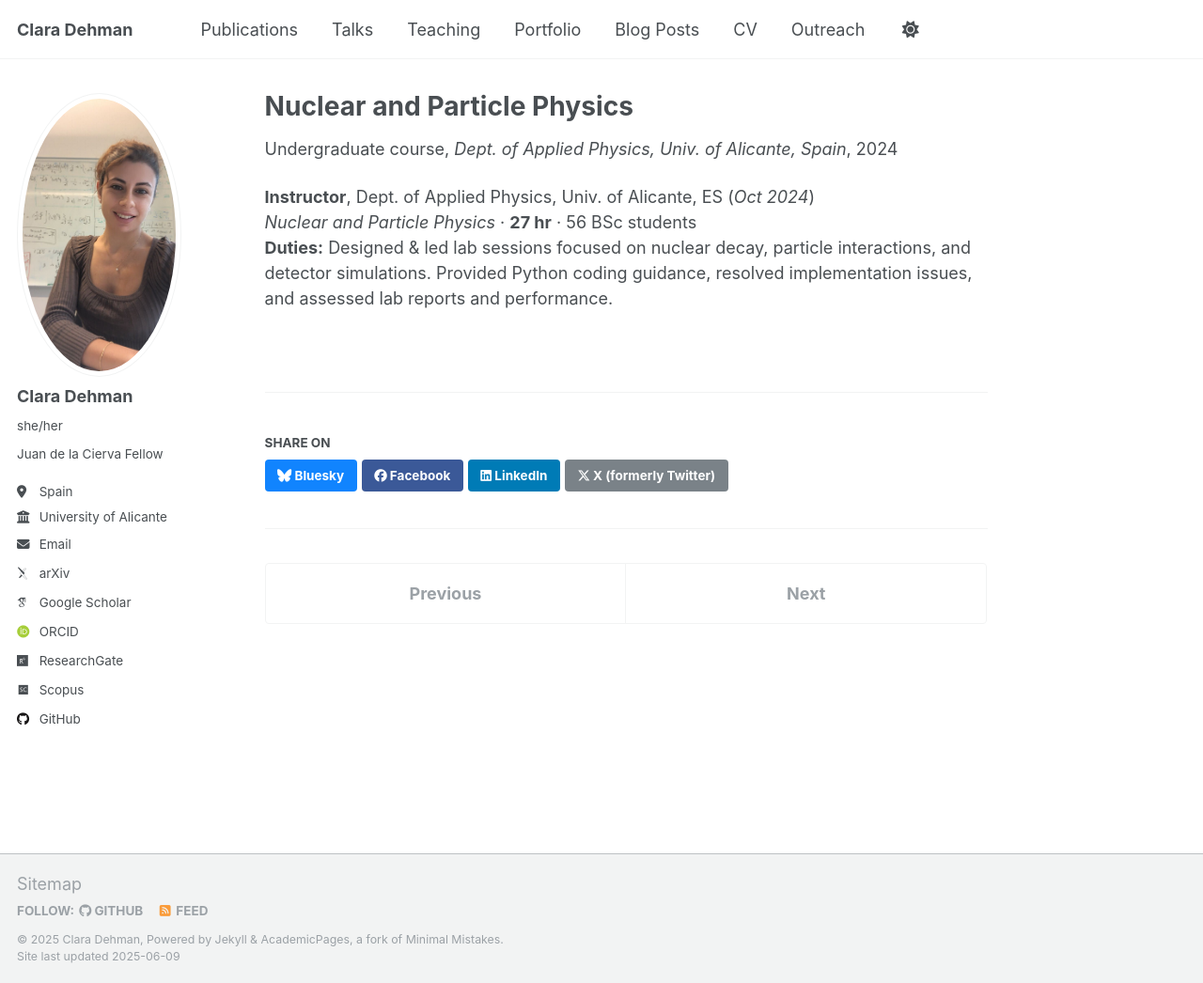
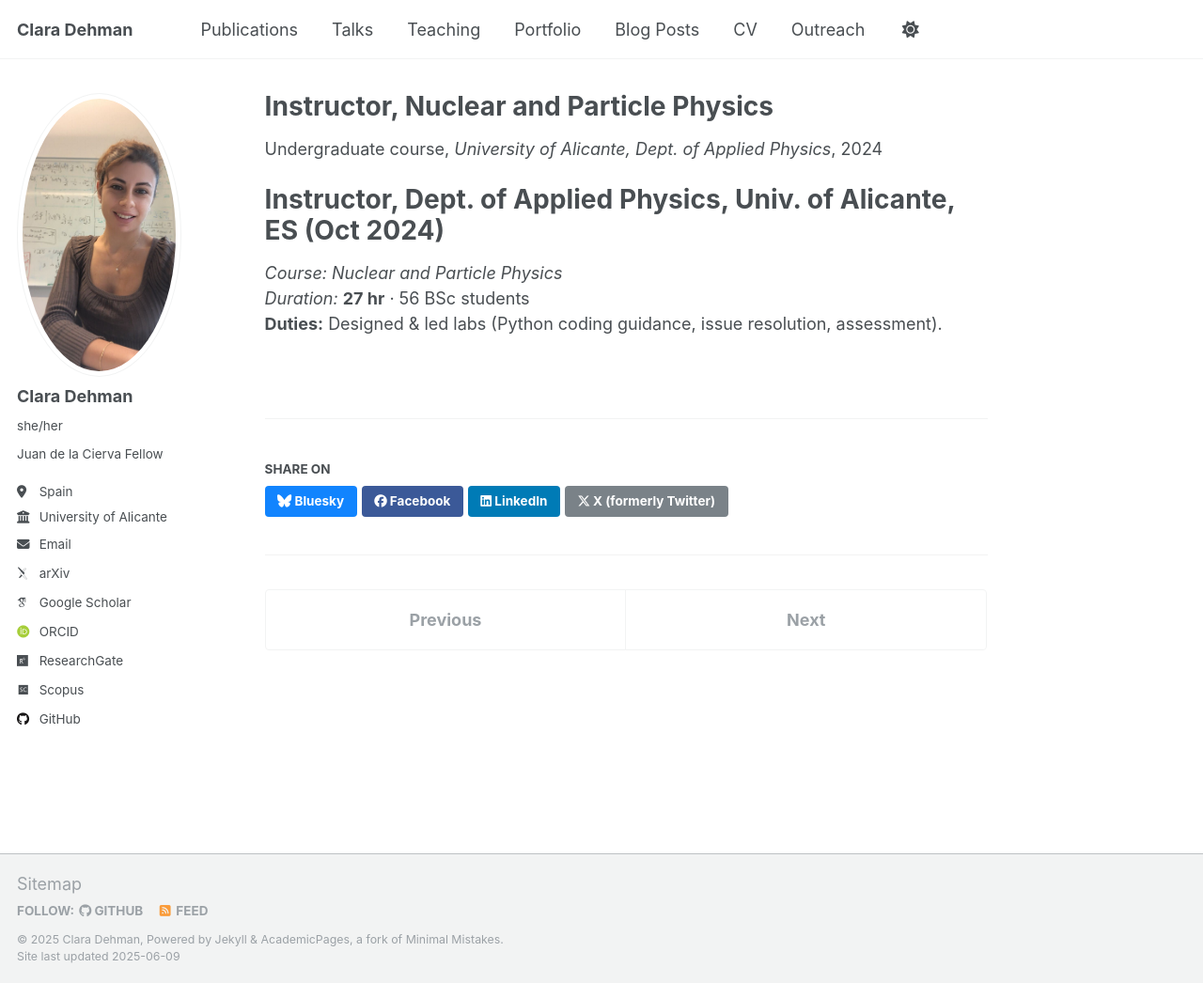
Before and after one commit to ClaraDehman/ClaraDehman.github.io, a Jekyll site: the page built from _teaching/2024_nuclear_teaching.md, in a window 1280 px wide and 1046 px high. Shown: the whole window at 94% size. Built offline with Jekyll 4.4.1, drawn with Linux system fonts in a browser that asks for light colours; some web fonts are replaced.

Commit message:
Update 2024_nuclear_teaching.md

```diff
--- a/_teaching/2024_nuclear_teaching.md
+++ b/_teaching/2024_nuclear_teaching.md
@@ -1,13 +1,16 @@
 ---
-title: "Nuclear and Particle Physics"
+title: "Instructor, Nuclear and Particle Physics"
 collection: teaching
 type: "Undergraduate course"
-permalink: /teaching/2024-nuclear-particle-physics
-venue: "Dept. of Applied Physics, Univ. of Alicante, Spain"
+permalink: /teaching/2024-nuclear-particle
+venue: "University of Alicante, Dept. of Applied Physics"
 date: 2024-10-01
 location: "Alicante, Spain"
 ---
 
-**Instructor**, Dept. of Applied Physics, Univ. of Alicante, ES (_Oct 2024_)
-*Nuclear and Particle Physics* · **27 hr** · 56 BSc students
-**Duties:** Designed & led lab sessions focused on nuclear decay, particle interactions, and detector simulations. Provided Python coding guidance, resolved implementation issues, and assessed lab reports and performance.
+Instructor, Dept. of Applied Physics, Univ. of Alicante, ES (Oct 2024)
+=======================================================================
+
+*Course:* *Nuclear and Particle Physics*
+*Duration:* **27 hr** · 56 BSc students
+**Duties:** Designed & led labs (Python coding guidance, issue resolution, assessment).
```
